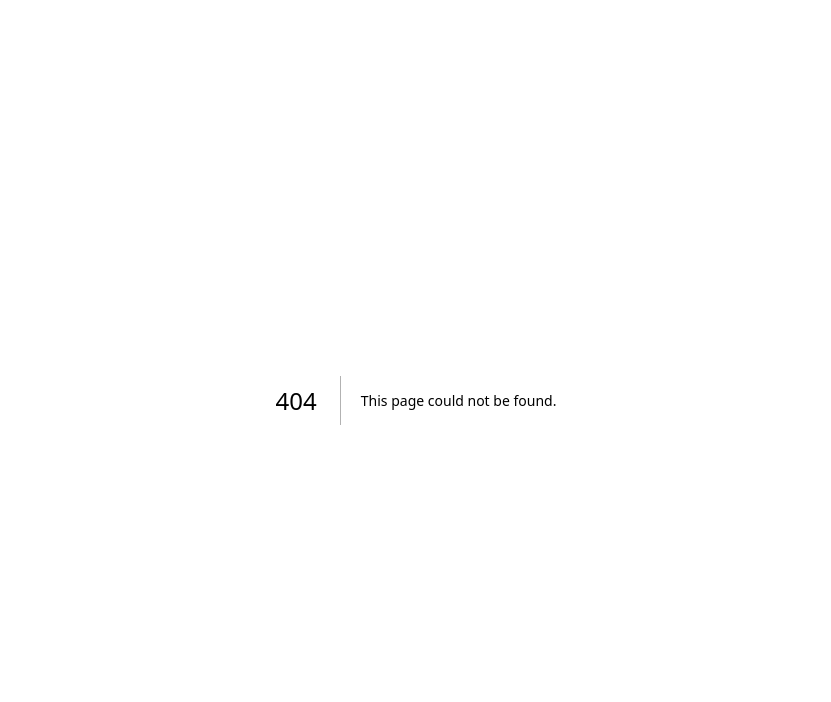
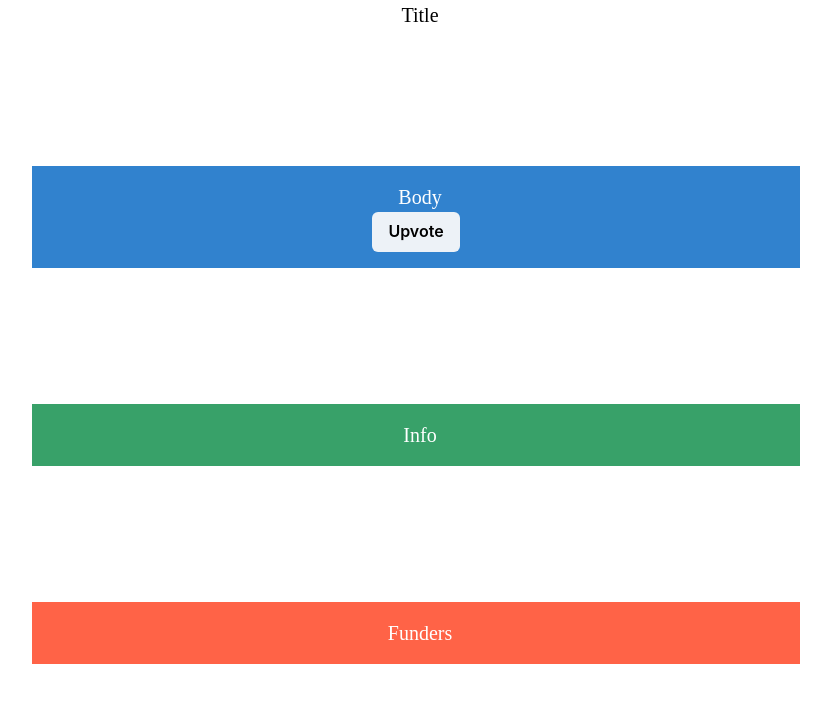
Before and after one commit to ape-harmony-p2c/ape_harmony_p2p, a Next.js app: page /funding in a window 1280 px wide. Before the commit this address had no page. Shown: the top 702 px of the page, without its empty margins (224-1055 px from the left). Built offline with nearby package versions, Linux system fonts and the light colour scheme.

Commit message:
starting funding

```diff
--- /dev/null
+++ b/pages/funding.tsx
@@ -0,0 +1,53 @@
+import {
+    Box,
+    Flex,
+    Link,
+    Button,
+    Image,
+    HStack,
+    LinkBox,
+    LinkOverlay,
+    IconButton,
+    Menu,
+    MenuButton,
+    MenuList,
+    MenuItem,
+    Text,
+    Show,
+    Hide,
+    Spacer
+} from '@chakra-ui/react'
+import { NextPage } from 'next'
+
+const Funding: NextPage = () => {
+    return (
+        <Flex justify="center">
+            <Flex align="center" direction="column" height="100vh" width="60vw">
+                <Text fontFamily='Syne Tactile' fontSize='1.25rem' color='black' ml='.5rem'>Title</Text>
+                <Spacer />
+                <Box bg='blue.500' w='100%' p={4} color='white'>
+                    <Flex align="center" direction="column">
+                    <Text fontFamily='Syne Tactile' fontSize='1.25rem' color='white' ml='.5rem'>Body</Text>
+                    <Button color="black">Upvote</Button>
+                    </Flex>
+                </Box>
+                <Spacer />
+                <Box bg='green.500' w='100%' p={4} color='white'>
+                    <Flex align="center" direction="column">
+                        <Text fontFamily='Syne Tactile' fontSize='1.25rem' color='white' ml='.5rem'>Info</Text>
+                    </Flex>
+                </Box>
+                <Spacer />
+                <Box bg='tomato' w='100%' p={4} color='white'>
+                    <Flex align="center" direction="column">
+                        <Text fontFamily='Syne Tactile' fontSize='1.25rem' color='white' ml='.5rem'>Funders</Text>
+                    </Flex>
+                </Box>
+                <Spacer />
+            </Flex>
+        </Flex>
+    )
+}
+
+
+export default Funding;
```
